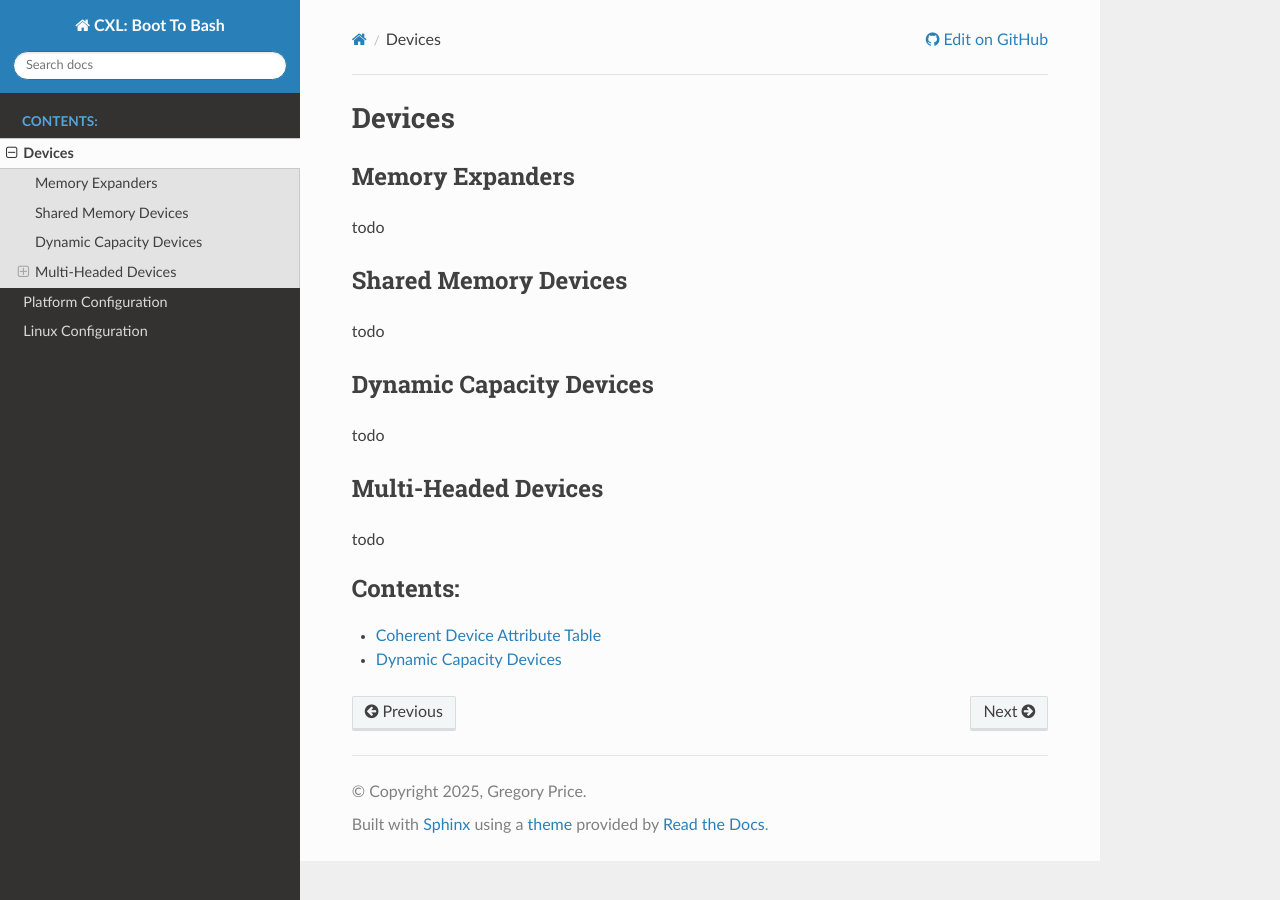
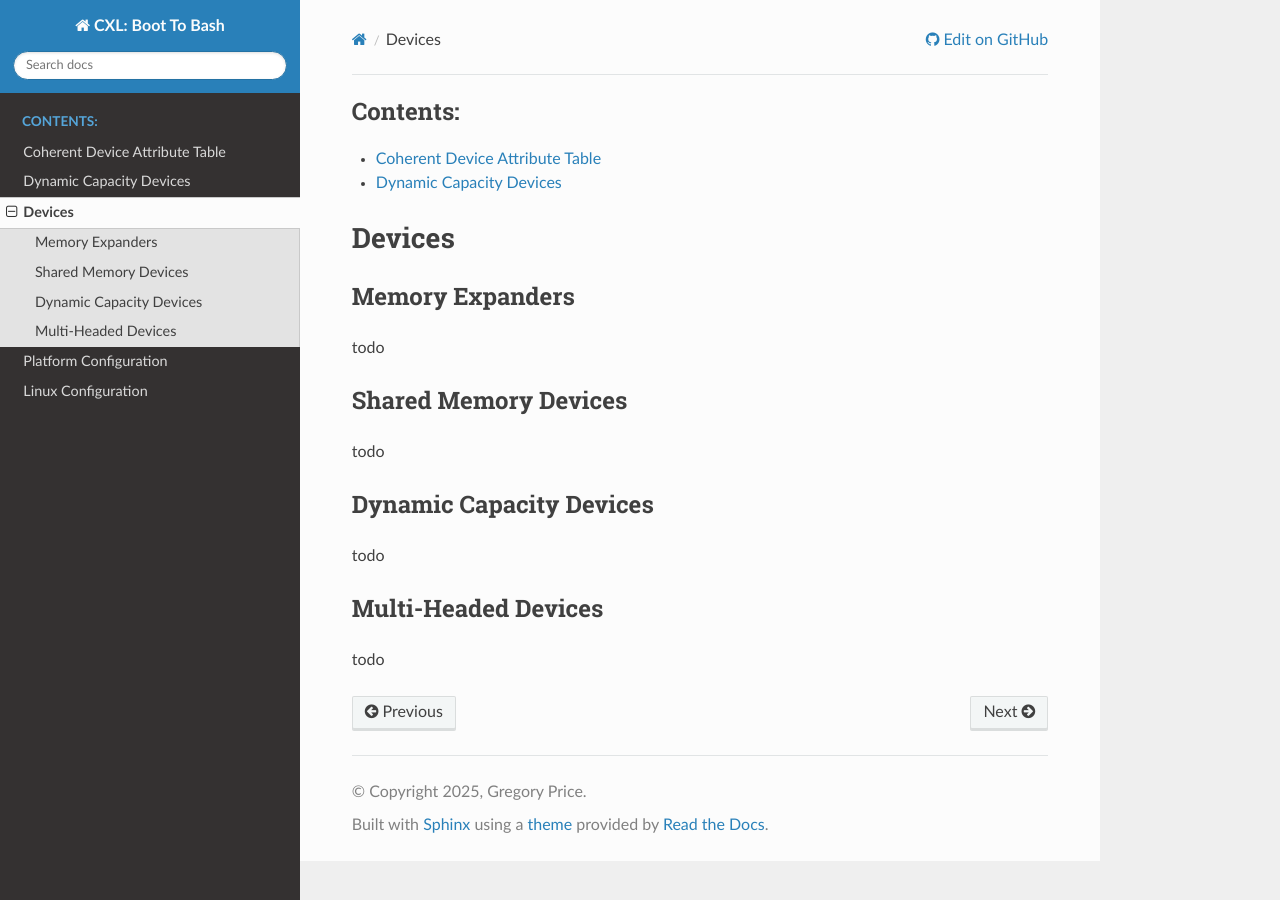
Before and after one commit to sjp38/cxl-boot-to-bash, a Sphinx documentation site: the page built from doc/devices/index.rst, in a window 1280 px wide. Built offline with Sphinx 7.4.7 and the Read the Docs theme 3.1.0, drawn with Linux system fonts in a browser that asks for light colours; some of the changed lines change nothing that is shown.

Commit message:
structure

```diff
--- a/doc/devices/index.rst
+++ b/doc/devices/index.rst
@@ -1,4 +1,11 @@
 .. cxl-boot-to-bash documentation master file
+
+.. toctree::
+   :maxdepth: 1
+   :caption: Contents:
+
+   cdat.rst
+   dynamic-capacity/index.rst
 
 Devices
 =======
@@ -22,10 +29,3 @@
 --------------------
 
 todo
-
-.. toctree::
-   :maxdepth: 1
-   :caption: Contents:
-
-   cdat.rst
-   dynamic-capacity/index.rst
```
